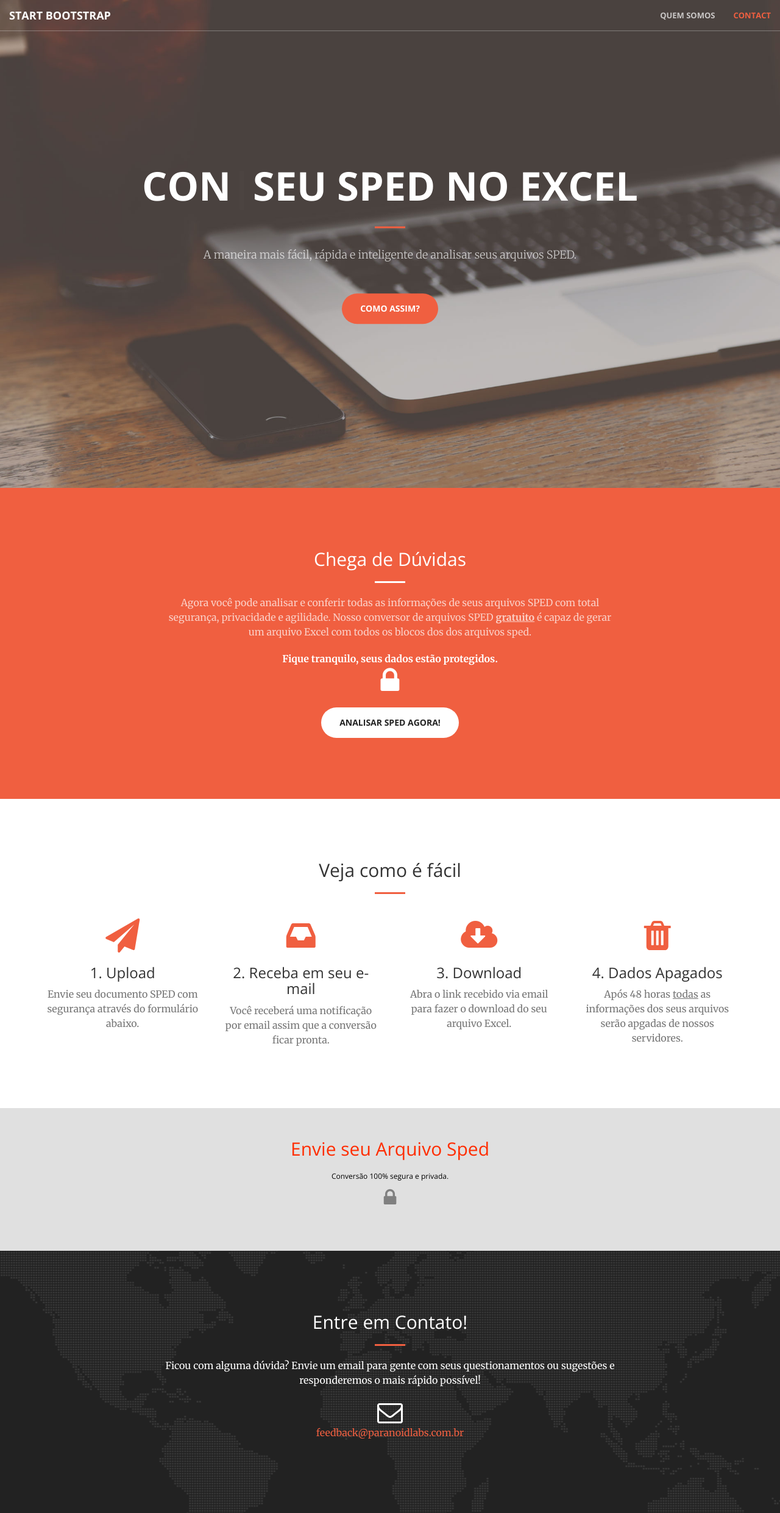
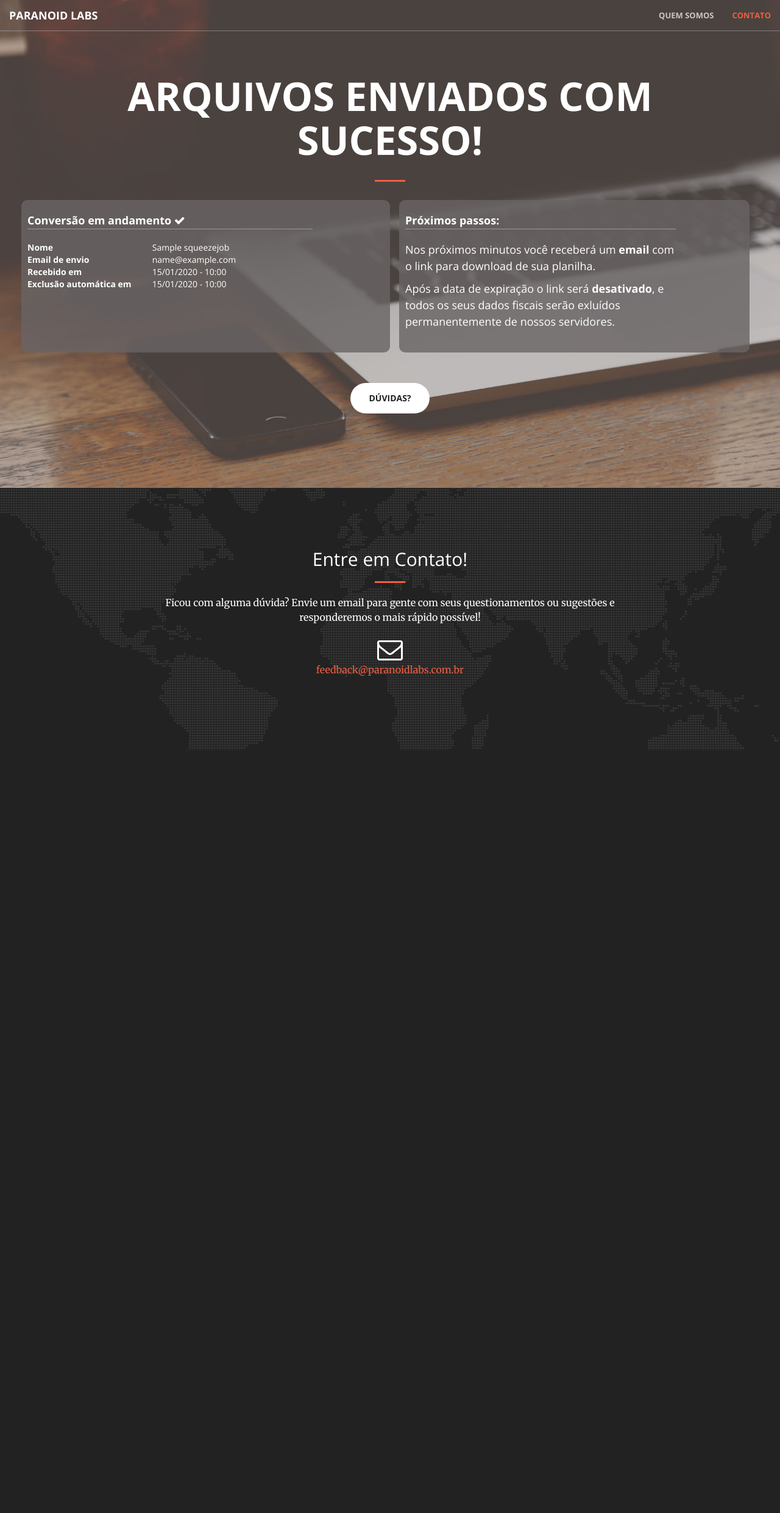
Before and after one commit to tilacog/paranoid, a Django app: template squeeze/templates/success.html in a window 1280 px wide. Shown: the whole page at 61% size. After the commit the page ends 1230 px from the top, so only its background shows below. Run offline with Django 3.2, Linux system fonts and the light colour scheme; the template is opened without the code that fills it: most values are stand-ins (such as "Sample title", 1, 10 or a date in 2020); data that the repository does not hold is empty; parts of the project's set-up code (start-up, migrations or seed data) failed here and were passed over; some libraries are stand-ins or nearby versions.

Commit message:
Success page done.

```diff
--- a/paranoid/static/squeeze-custom.css
+++ b/paranoid/static/squeeze-custom.css
@@ -28,9 +28,8 @@
     font-family: "Open Sans","Helvetica Neue",Arial,sans-serif;
 }
 
+
 /* Contact section imported from agency.css */
-
-
 section#contact {
   background-color: #222222;
   background-image: url('./squeeze/img/map-image.png');
@@ -40,3 +39,67 @@
 section#contact .section-heading {
   color: white;
 }
+
+
+/* ========================================================
+ * Styles for the success page
+ * ========================================================*/
+#job-container {
+    padding: 0;
+}
+
+.job-info {
+    font-family: "Open Sans","Helvetica Neue",Arial,sans-serif;
+    text-align: left;
+    -moz-border-radius:10px;
+    -webkit-border-radius:10px;
+    border-radius:10px;
+    background-color: rgba(105,100,100,0.8);
+    padding: 10px;
+    min-height: 250px;
+}
+
+div.job-info > p.schedule-info{
+    color: white;
+    font-weight: bold;
+    margin: 10px 0 20px 0;
+
+    border-style:  solid;
+    border-width: 0px 0px 1px 0px;
+    border-color: #999999;
+}
+
+div.job-info > p.explainer {
+    color: #fff;
+    margin: 10px 0 10px 0;
+}
+
+p.explainer > em {
+    font-weight: bold;
+    font-style: normal;
+}
+
+a.contact {
+    margin-top: 50px;
+}
+
+dl {
+  width: 100%;
+  overflow: hidden;
+  padding: 0;
+  margin: 0
+}
+dt {
+  float: left;
+  width: 35%;
+  /* adjust the width; make sure the total of both is 100% */
+  padding: 0;
+  margin: 0
+}
+dd {
+  float: left;
+  width: 65%;
+  /* adjust the width; make sure the total of both is 100% */
+  padding: 0;
+  margin: 0
+}
--- a/squeeze/models.py
+++ b/squeeze/models.py
@@ -38,4 +38,8 @@
 
     @property
     def is_expired(self):
-        return now() > self.created_at + self.DEFAULT_TIMEOUT
+        return now() > self.expires_at
+
+    @property
+    def expires_at(self):
+        return self.created_at + self.DEFAULT_TIMEOUT
--- /dev/null
+++ b/squeeze/templates/contact-squeeze.html
@@ -0,0 +1,15 @@
+<section id="contact" class="bg-dark">
+    <div class="container">
+        <div class="row">
+            <div class="col-lg-8 col-lg-offset-2 text-center">
+                <h2 class="section-heading">Entre em Contato!</h2>
+                <hr class="primary">
+                <p>Ficou com alguma dúvida? Envie um email para gente com seus questionamentos ou sugestões e responderemos o mais rápido possível!</p>
+            </div>
+            <div class="col-lg-12 text-center">
+                <i class="fa fa-envelope-o fa-3x wow bounceIn" data-wow-delay=".3s"></i>
+                <p><a href="mailto:feedback@paranoidlabs.com.br">feedback@paranoidlabs.com.br</a></p>
+            </div>
+        </div>
+    </div>
+</section>
--- /dev/null
+++ b/squeeze/templates/navbar-squeeze.html
@@ -0,0 +1,28 @@
+<nav id="mainNav" class="navbar navbar-default navbar-fixed-top">
+    <div class="container-fluid">
+        <!-- Brand and toggle get grouped for better mobile display -->
+        <div class="navbar-header">
+            <button type="button" class="navbar-toggle collapsed" data-toggle="collapse" data-target="#bs-example-navbar-collapse-1">
+                <span class="sr-only">Toggle navigation</span>
+                <span class="icon-bar"></span>
+                <span class="icon-bar"></span>
+                <span class="icon-bar"></span>
+            </button>
+            <a class="navbar-brand page-scroll" href="#page-top">Paranoid Labs</a>
+        </div>
+
+        <!-- Collect the nav links, forms, and other content for toggling -->
+        <div class="collapse navbar-collapse" id="bs-example-navbar-collapse-1">
+            <ul class="nav navbar-nav navbar-right">
+                <li>
+                    <a class="page-scroll" href="#about">Quem somos</a>
+                </li>
+                <li>
+                    <a class="page-scroll" href="#contact">Contato</a>
+                </li>
+            </ul>
+        </div>
+        <!-- /.navbar-collapse -->
+    </div>
+    <!-- /.container-fluid -->
+</nav>
--- a/squeeze/templates/squeeze_base.html
+++ b/squeeze/templates/squeeze_base.html
@@ -39,34 +39,7 @@
 
 <body id="page-top">
 
-    <nav id="mainNav" class="navbar navbar-default navbar-fixed-top">
-        <div class="container-fluid">
-            <!-- Brand and toggle get grouped for better mobile display -->
-            <div class="navbar-header">
-                <button type="button" class="navbar-toggle collapsed" data-toggle="collapse" data-target="#bs-example-navbar-collapse-1">
-                    <span class="sr-only">Toggle navigation</span>
-                    <span class="icon-bar"></span>
-                    <span class="icon-bar"></span>
-                    <span class="icon-bar"></span>
-                </button>
-                <a class="navbar-brand page-scroll" href="#page-top">{% block navbar-brand %}Start Bootstrap{% endblock %}</a>
-            </div>
-
-            <!-- Collect the nav links, forms, and other content for toggling -->
-            <div class="collapse navbar-collapse" id="bs-example-navbar-collapse-1">
-                <ul class="nav navbar-nav navbar-right">
-                    <li>
-                        <a class="page-scroll" href="#about">Quem somos</a>
-                    </li>
-                    <li>
-                        <a class="page-scroll" href="#contact">Contact</a>
-                    </li>
-                </ul>
-            </div>
-            <!-- /.navbar-collapse -->
-        </div>
-        <!-- /.container-fluid -->
-    </nav>
+    {% include "navbar-squeeze.html" %}
 
     <header>
         <div class="header-content">
@@ -94,7 +67,7 @@
                     <p><strong>Fique tranquilo, seus dados estão protegidos.</strong>
                     <br><i class="fa fa-3x fa-lock" ></i></p>
 
-                    <a href="#upload-form" class="btn btn-default btn-xl wow tada">Analisar SPED Agora!</a>
+                    <a href="#upload-form" class="btn btn-default btn-xl wow tada page-scroll">Analisar SPED Agora!</a>
                 </div>
             </div>
         </div>
@@ -156,21 +129,7 @@
         </div>
     </aside>
 
-    <section id="contact" class="bg-dark">
-        <div class="container">
-            <div class="row">
-                <div class="col-lg-8 col-lg-offset-2 text-center">
-                    <h2 class="section-heading">Entre em Contato!</h2>
-                    <hr class="primary">
-                    <p>Ficou com alguma dúvida? Envie um email para gente com seus questionamentos ou sugestões e responderemos o mais rápido possível!</p>
-                </div>
-                <div class="col-lg-12 text-center">
-                    <i class="fa fa-envelope-o fa-3x wow bounceIn" data-wow-delay=".3s"></i>
-                    <p><a href="mailto:feedback@paranoidlabs.com.br">feedback@paranoidlabs.com.br</a></p>
-                </div>
-            </div>
-        </div>
-    </section>
+    {% include "contact-squeeze.html" %}
 
     <!-- jQuery -->
     <script src="{% static "squeeze/js/jquery.js" %}"></script>
--- a/squeeze/templates/success.html
+++ b/squeeze/templates/success.html
@@ -1,18 +1,33 @@
-{% extends 'squeeze_base.html' %}
+{% extends "success_base.html" %}
 
 
-{% block title %}Entenda seu SPED{% endblock title %}
-
-{% block call_to_action%}
-<h1>Documento recebido com sucesso!</h1>
-{% endblock %}
+{% block title %}Arquivos Enviados com Sucesso{% endblock title %}
 
 
-{% block success_text %}
-<p id='id_confirmation_text'>
-<em>{{ squeezejob.real_user_name }}</em>
-<em>{{ squeezejob.real_user_email }}</em>
-<em>{{ squeezejob.job.audit.name }}</em>
-<em>{{ squeezejob.job.documents.first.doctype.name }}</em>
-</p>
+{% block job-info %}
+<div class="col-md-6" id="job-container">
+  <div class="job-info">
+    <p class="schedule-info">Conversão em andamento <i class="fa fa-check" ></i></p>
+    <dl>
+      <dt>Nome</dt>
+      <dd>{{ squeezejob.real_user_name }}</dd>
+
+      <dt>Email de envio</dt>
+      <dd>{{ squeezejob.real_user_email }}</dd>
+
+      <dt>Recebido em </dt>
+      <dd>{{ squeezejob.created_at|date:"d/m/Y - H:i"}}</dd>
+
+      <dt>Exclusão automática em</dt>
+      <dd>{{ squeezejob.expires_at|date:"d/m/Y - H:i"}}</dd>
+    </dl>
+  </div>
+</div>
+
+<div class="col-md-6">
+  <div class="job-info">
+    <p class="schedule-info">Próximos passos:</p>
+    <p class="explainer">Nos próximos minutos você receberá um <em>email</em> com o link para download de sua planilha.</p>
+    <p class="explainer">Após a data de expiração o link será <em>desativado</em>, e todos os seus dados fiscais serão exluídos permanentemente de nossos servidores.</p>
+</div>
 {% endblock %}
--- /dev/null
+++ b/squeeze/templates/success_base.html
@@ -0,0 +1,77 @@
+{% load staticfiles %}
+<!DOCTYPE html>
+<html lang="en">
+
+<head>
+
+    <meta charset="utf-8">
+    <meta http-equiv="X-UA-Compatible" content="IE=edge">
+    <meta name="viewport" content="width=device-width, initial-scale=1">
+    <meta name="description" content="">
+    <meta name="author" content="">
+
+    <title>{% block title %}{% endblock %}</title>
+
+    <!-- Bootstrap Core CSS -->
+    <link rel="stylesheet" href="{% static "squeeze/css/bootstrap.min.css" %}" type="text/css">
+
+    <!-- Custom Fonts -->
+    <link href='http://fonts.googleapis.com/css?family=Open+Sans:300italic,400italic,600italic,700italic,800italic,400,300,600,700,800' rel='stylesheet' type='text/css'>
+    <link href='http://fonts.googleapis.com/css?family=Merriweather:400,300,300italic,400italic,700,700italic,900,900italic' rel='stylesheet' type='text/css'>
+    <link rel="stylesheet" href="{% static "squeeze/font-awesome/css/font-awesome.min.css" %}" type="text/css">
+
+    <!-- Plugin CSS -->
+    <link rel="stylesheet" href="{% static "squeeze/css/animate.min.css" %}" type="text/css">
+
+    <!-- Custom CSS -->
+    <link rel="stylesheet" href="{% static "squeeze/css/creative.css" %}" type="text/css">
+    <link rel="stylesheet" href="{% static "squeeze-custom.css" %}" type="text/css">
+    <link rel="stylesheet" href="{% static "squeeze/css/typed-js.css" %}" type="text/css">
+
+    <!-- HTML5 Shim and Respond.js IE8 support of HTML5 elements and media queries -->
+    <!-- WARNING: Respond.js doesn't work if you view the page via file:// -->
+    <!--[if lt IE 9]>
+        <script src="{% static "squeeze/https://oss.maxcdn.com/libs/html5shiv/3.7.0/html5shiv.js" %}"></script>
+        <script src="{% static "squeeze/https://oss.maxcdn.com/libs/respond.js/1.4.2/respond.min.js" %}"></script>
+    <![endif]-->
+
+</head>
+
+<body id="page-top">
+
+    {% include "navbar-squeeze.html" %}
+    <header>
+      <div class="header-content">
+        <div class="header-content-inner">
+          <h1>Arquivos Enviados com Sucesso!</h1>
+          <hr>
+          <div class="row">
+            {% block job-info %}{% endblock %}
+          </div>
+          <a href="#contact" class="btn btn-default btn-xl contact page-scroll">Dúvidas?</a>
+        </div>
+      </div>
+    </header>
+
+    {% include "contact-squeeze.html" %}
+
+    <!-- jQuery -->
+    <script src="{% static "squeeze/js/jquery.js" %}"></script>
+
+    <!-- Bootstrap Core JavaScript -->
+    <script src="{% static "squeeze/js/bootstrap.min.js" %}"></script>
+
+    <!-- Plugin JavaScript -->
+    <script src="{% static "squeeze/js/jquery.easing.min.js" %}"></script>
+    <script src="{% static "squeeze/js/jquery.fittext.js" %}"></script>
+    <script src="{% static "squeeze/js/wow.min.js" %}"></script>
+
+    <!-- Custom Theme JavaScript -->
+    <script src="{% static "squeeze/js/creative.js" %}"></script>
+
+    <!-- typed.js-->
+    <script src="{% static "squeeze/js/typed.js" %}"></script>
+    {% include "typed-js.html" %}
+
+</body>
+</html>
```
